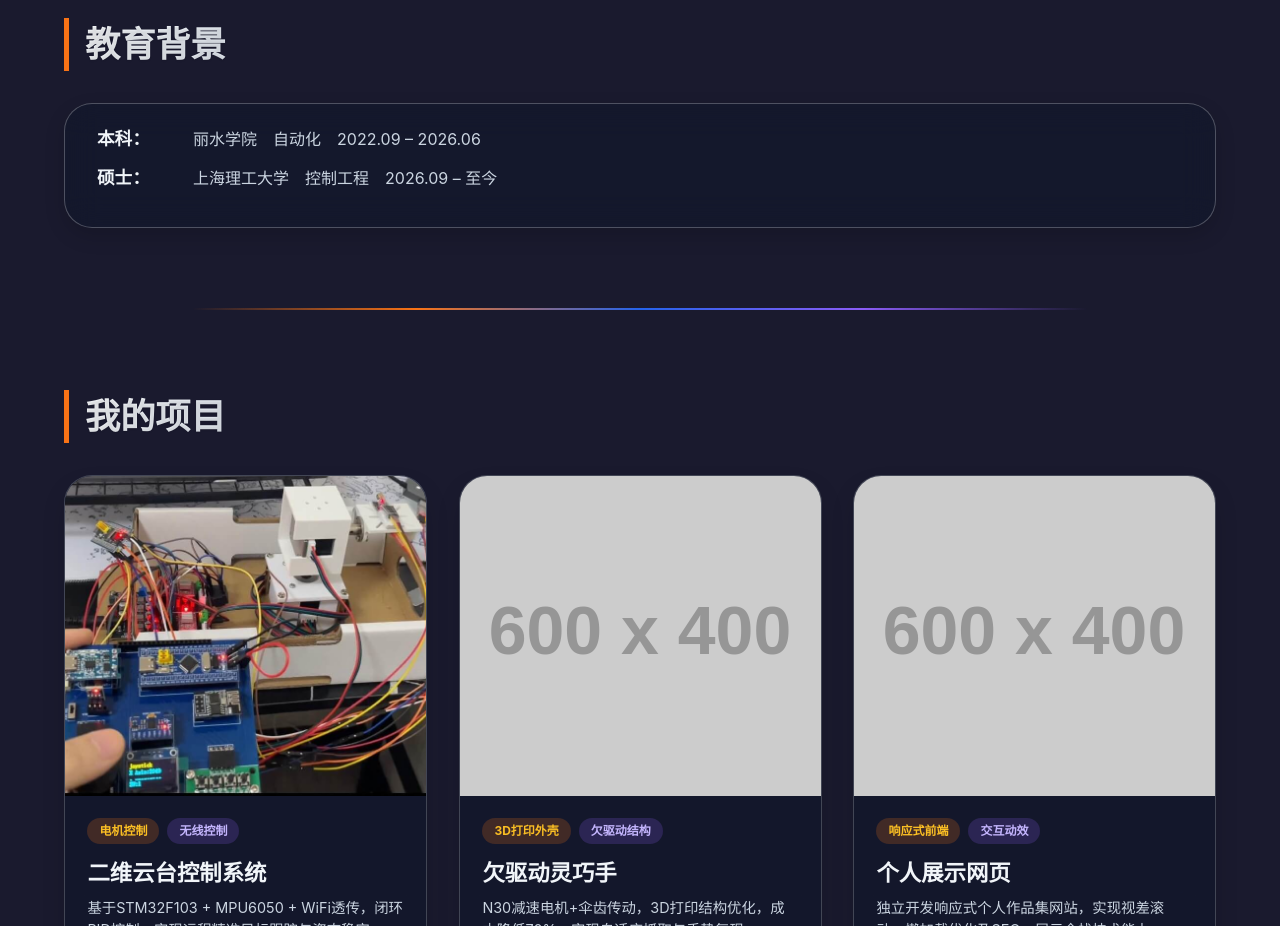
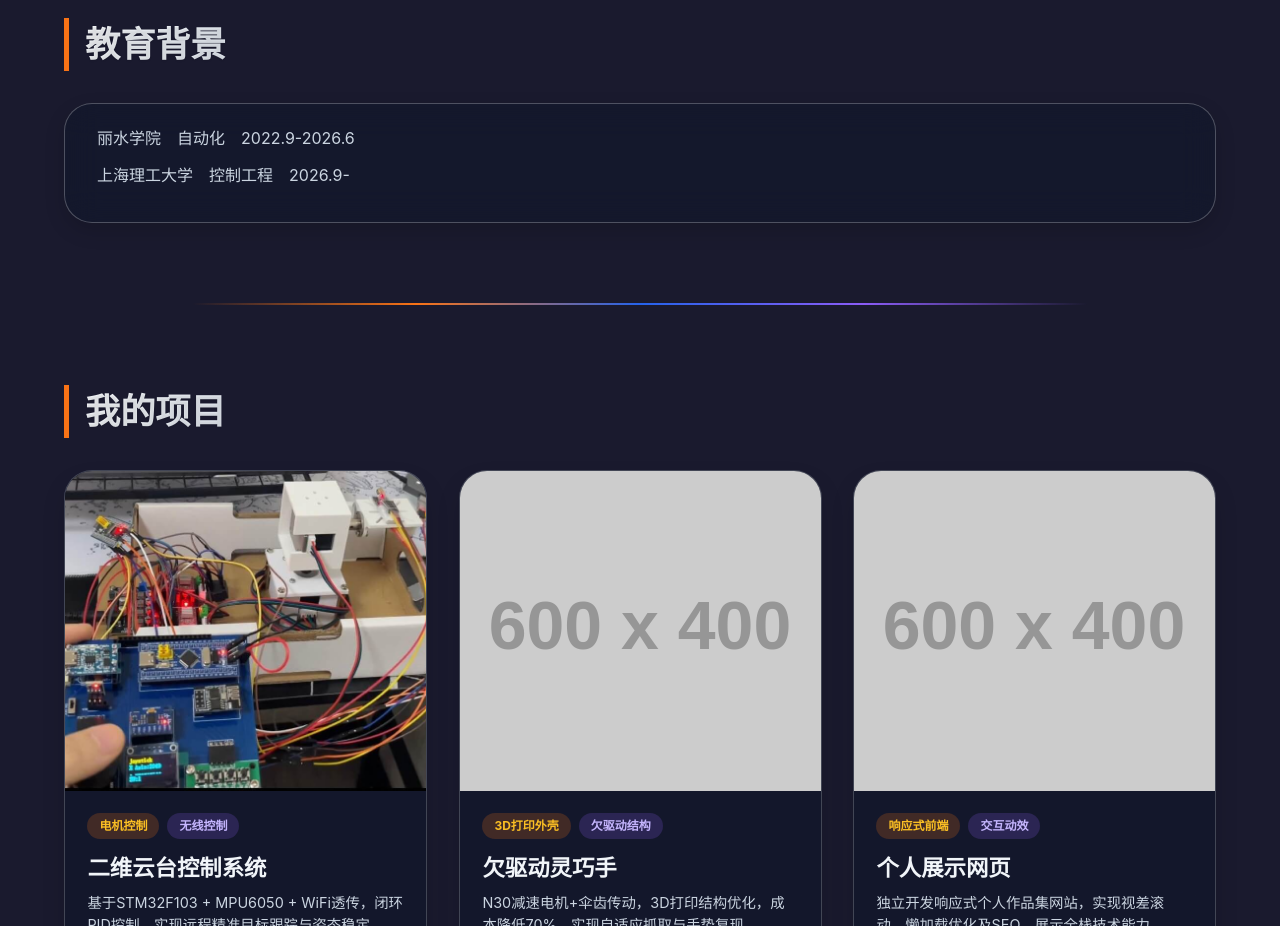
Before and after one commit to 2310705652/levsweb, a plain HTML site: page index.html in a window 1280 px wide. Shown: the part 880-1806 px from the top of the page. Drawn offline with Linux system fonts and the light colour scheme; placeholder pictures from the web are drawn by us.

Commit message:
Update index.html

```diff
--- a/index.html
+++ b/index.html
@@ -482,17 +482,17 @@
 <section class="section" id="education">
   <h2 class="section-title">教育背景</h2>
   <div class="edu-card">
+    <!-- 本科行 -->
     <div class="edu-item">
-  <span class="edu-label">本科：</span>
       <span class="edu-value edu-value-school">丽水学院</span>
       <span class="edu-value edu-value-major">自动化</span>
-  <span class="edu-value">2022.09 – 2026.06</span>
+      <span class="edu-value edu-value-date">2022.9-2026.6</span>
     </div>
+    <!-- 硕士行 -->
     <div class="edu-item">
-  <span class="edu-label">硕士：</span>
       <span class="edu-value edu-value-school">上海理工大学</span>
       <span class="edu-value edu-value-major">控制工程</span>
-  <span class="edu-value">2026.09 – 至今</span>
+      <span class="edu-value edu-value-date">2026.9-</span>
     </div>
   </div>
 </section>
```
Lines whose indentation alone changed are shown as unchanged.
